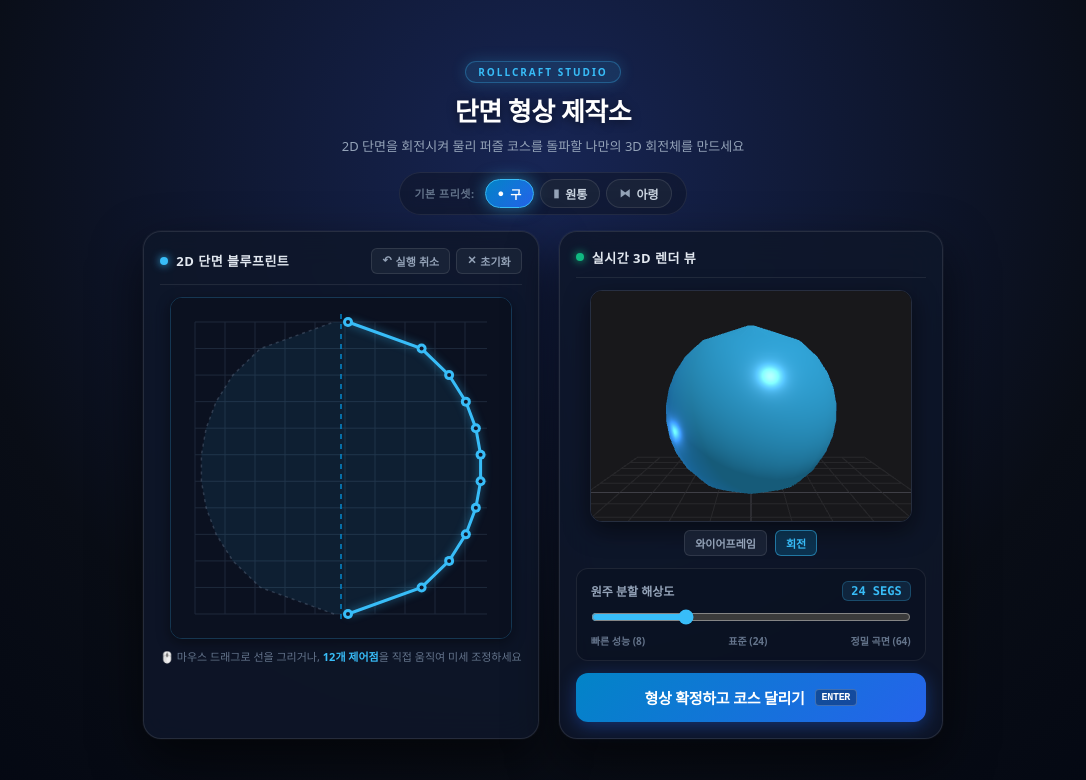
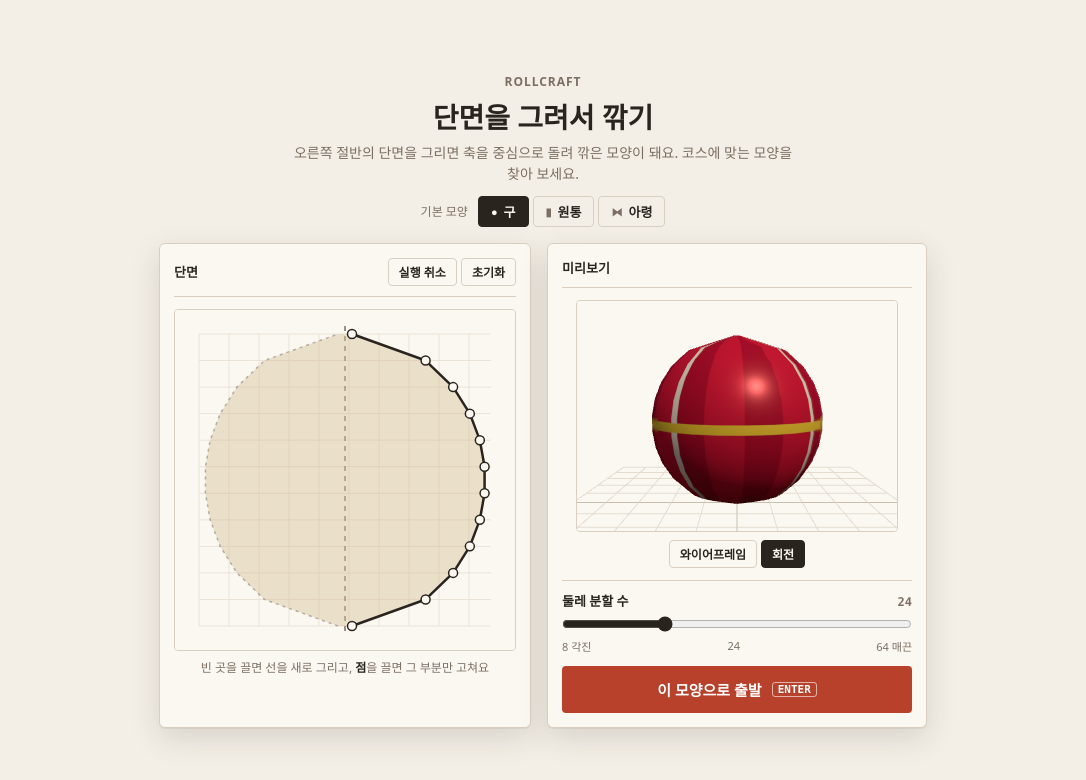
Before and after one commit to SYW77/rollcraft, a website built with Vite: page index.html in a window 1280 px wide. Shown: the whole page, without its empty margins (97-1183 px from the left). Built offline with nearby package versions, Linux system fonts and the light colour scheme; animation ran at ten frames a second.

Commit message:
[feat] 첫 화면 단면 에디터 톤 정리
Co-Authored-By: Claude Opus 5.5 <noreply@anthropic.com>

```diff
--- a/src/editor/EditorPreview.js
+++ b/src/editor/EditorPreview.js
@@ -1,9 +1,10 @@
 // 에디터 3D 미리보기 (별도 WebGLRenderer). 담당: 최수정
-// 회전체 메쉬를 실시간으로 렌더링하고, 회전/와이어프레임 토글을 지원합니다.
-// destroy 시 dispose + forceContextLoss 처리로 WebGL 컨텍스트 누수를 방지합니다.
+// 회전체를 게임과 같은 플레이어 재질로 보여 주고, 회전 · 와이어프레임을 켜고 끈다.
+// destroy 때 dispose + forceContextLoss로 WebGL 컨텍스트를 돌려준다 (작업대에서 여러 번 열림).
 import * as THREE from 'three';
 import { buildLatheGeometry } from './latheGeometry.js';
 import { PLAYER_SIZE } from '../shared/contracts.js';
+import { getMaterials } from '../render/materials.js';
 
 /**
  * @param {HTMLElement} container
@@ -33,26 +34,20 @@ export function createEditorPreview(container) {
 
   // 1. Scene & Camera
   const scene = new THREE.Scene();
-  scene.background = new THREE.Color(0x18181b); // 깔끔한 다크 테마
+  scene.background = new THREE.Color(0xfbf8f2); // 패널 종이색과 맞춘다
 
   const camera = new THREE.PerspectiveCamera(36, width / height, 0.1, 50);
   camera.position.set(0, 0.7, 2.2);
   camera.lookAt(0, PLAYER_SIZE * 0.5, 0);
 
-  // 2. Lighting (곡면과 법선이 선명하게 보이도록 구성)
-  const ambient = new THREE.AmbientLight(0xffffff, 0.8);
-  scene.add(ambient);
-
-  const dirLight1 = new THREE.DirectionalLight(0xffffff, 2.0);
-  dirLight1.position.set(2, 4, 3);
-  scene.add(dirLight1);
-
-  const dirLight2 = new THREE.DirectionalLight(0x60a5fa, 1.0); // 푸른 반사광
-  dirLight2.position.set(-3, -1, -2);
-  scene.add(dirLight2);
+  // 2. 조명: 게임과 같은 따뜻한 햇빛 하나 + 반구광
+  scene.add(new THREE.HemisphereLight(0xf6eee2, 0x6b5440, 1.1));
+  const sun = new THREE.DirectionalLight(0xffe4c4, 1.8);
+  sun.position.set(2, 4, 3);
+  scene.add(sun);
 
   // 3. Grid / Axis Helper (바닥 기준면)
-  const grid = new THREE.GridHelper(2, 10, 0x3f3f46, 0x27272a);
+  const grid = new THREE.GridHelper(2, 10, 0xc9bfae, 0xe4dccf);
   grid.position.y = 0;
   scene.add(grid);
 
@@ -64,16 +59,12 @@ export function createEditorPreview(container) {
   viewport.appendChild(renderer.domElement);
 
   // 5. Material & Mesh
-  const material = new THREE.MeshStandardMaterial({
-    color: 0x38bdf8,
-    metalness: 0.2,
-    roughness: 0.35,
-    wireframe: false,
-    side: THREE.DoubleSide,
-  });
+  // 게임 플레이어 재질을 복제 (텍스처는 공유, dispose해도 원본 텍스처는 남는다)
+  const material = getMaterials().player.clone();
+  material.side = THREE.DoubleSide;
 
   const wireMaterial = new THREE.MeshBasicMaterial({
-    color: 0xffffff,
+    color: 0x2a241f,
     wireframe: true,
     transparent: true,
     opacity: 0.35,
@@ -133,11 +124,12 @@ export function createEditorPreview(container) {
 
   // 7. 렌더 루프
   let animId = null;
-  const clock = new THREE.Clock();
+  let last = performance.now();
 
-  function animate() {
+  function animate(now = performance.now()) {
     animId = requestAnimationFrame(animate);
-    const delta = clock.getDelta();
+    const delta = Math.min(0.1, (now - last) / 1000);
+    last = now;
 
     if (autoRotate && !isDragging) {
       meshGroup.rotation.y += delta * 0.8;
--- a/src/editor/ShapeEditor.js
+++ b/src/editor/ShapeEditor.js
@@ -1,5 +1,5 @@
 // 2D 단면 에디터. 담당: 최수정
-// 2D 캔버스 자유 드로잉 + 12점 제어점 편집 + 실시간 3D 미리보기 + 프리셋 + Undo/Clear
+// 2D 캔버스에 단면 그리기 · 제어점 끌기 + 3D 미리보기 + 프리셋 + 실행 취소 / 초기화
 import './editor.css';
 import {
   PROFILE_POINTS,
@@ -41,11 +41,11 @@ export function createShapeEditor(container, { initialProfile, onConfirm }) {
   root.className = 'ed-root';
   root.innerHTML = `
     <header class="ed-header">
-      <div class="ed-header-badge">ROLLCRAFT STUDIO</div>
-      <h1 class="ed-title">단면 형상 제작소</h1>
-      <p class="ed-subtitle">2D 단면을 회전시켜 물리 퍼즐 코스를 돌파할 나만의 3D 회전체를 만드세요</p>
+      <div class="ed-header-badge">ROLLCRAFT</div>
+      <h1 class="ed-title">단면을 그려서 깎기</h1>
+      <p class="ed-subtitle">오른쪽 절반의 단면을 그리면 축을 중심으로 돌려 깎은 모양이 돼요. 코스에 맞는 모양을 찾아 보세요.</p>
       <div class="ed-presets-wrap">
-        <span class="ed-presets-label">기본 프리셋:</span>
+        <span class="ed-presets-label">기본 모양</span>
         <div class="ed-presets"></div>
       </div>
     </header>
@@ -56,21 +56,21 @@ export function createShapeEditor(container, { initialProfile, onConfirm }) {
         <div class="ed-panel-header">
           <div class="ed-panel-title-wrap">
             <span class="ed-panel-dot"></span>
-            <span class="ed-panel-title">2D 단면 블루프린트</span>
+            <span class="ed-panel-title">단면</span>
           </div>
           <div class="ed-canvas-actions">
             <button type="button" class="ed-btn-sm ed-btn-undo" title="실행 취소 (Ctrl+Z)">
-              <span>↶</span> 실행 취소
+              실행 취소
             </button>
             <button type="button" class="ed-btn-sm ed-btn-clear" title="초기화">
-              <span>✕</span> 초기화
+              초기화
             </button>
           </div>
         </div>
         <div class="ed-canvas-wrapper">
           <canvas class="ed-canvas" width="340" height="340"></canvas>
           <div class="ed-canvas-tip">
-            <span>🖱️ 마우스 드래그로 선을 그리거나, <strong>12개 제어점</strong>을 직접 움직여 미세 조정하세요</span>
+            <span>빈 곳을 끌면 선을 새로 그리고, <strong>점</strong>을 끌면 그 부분만 고쳐요</span>
           </div>
         </div>
       </section>
@@ -80,25 +80,25 @@ export function createShapeEditor(container, { initialProfile, onConfirm }) {
         <div class="ed-panel-header">
           <div class="ed-panel-title-wrap">
             <span class="ed-panel-dot ed-dot-cyan"></span>
-            <span class="ed-panel-title">실시간 3D 렌더 뷰</span>
+            <span class="ed-panel-title">미리보기</span>
           </div>
         </div>
         <div class="ed-preview-slot"></div>
         <div class="ed-controls">
           <div class="ed-slider-card">
             <div class="ed-row-header">
-              <span class="ed-row-label">원주 분할 해상도</span>
-              <span class="ed-seg-val">${segments} SEGS</span>
+              <span class="ed-row-label">둘레 분할 수</span>
+              <span class="ed-seg-val">${segments}</span>
             </div>
             <input type="range" class="ed-seg" min="${SEGMENTS_MIN}" max="${SEGMENTS_MAX}" value="${segments}">
             <div class="ed-slider-ticks">
-              <span>빠른 성능 (8)</span>
-              <span>표준 (24)</span>
-              <span>정밀 곡면 (64)</span>
+              <span>8 각진</span>
+              <span>24</span>
+              <span>64 매끈</span>
             </div>
           </div>
           <button type="button" class="ed-confirm">
-            <span>형상 확정하고 코스 달리기</span>
+            <span>이 모양으로 출발</span>
             <kbd class="ed-kbd">ENTER</kbd>
           </button>
         </div>
@@ -136,7 +136,7 @@ export function createShapeEditor(container, { initialProfile, onConfirm }) {
   const segVal = root.querySelector('.ed-seg-val');
   segInput.oninput = () => {
     segments = Number(segInput.value);
-    segVal.textContent = `${segments} SEGS`;
+    segVal.textContent = `${segments}`;
     preview.setShape(profile, segments);
   };
 
@@ -209,12 +209,11 @@ export function createShapeEditor(container, { initialProfile, onConfirm }) {
   function drawCanvas() {
     ctx.clearRect(0, 0, W, H);
 
-    // 1. 하이테크 그리드 배경
-    ctx.fillStyle = '#0b1120';
+    // 1. 모눈종이 배경
+    ctx.fillStyle = '#fbf8f2';
     ctx.fillRect(0, 0, W, H);
 
-    // 은은한 방안 그리드
-    ctx.strokeStyle = '#1e293b';
+    ctx.strokeStyle = '#ebe3d6';
     ctx.lineWidth = 1;
     for (let x = padX; x <= W - padX; x += 30) {
       ctx.beginPath();
@@ -230,8 +229,8 @@ export function createShapeEditor(container, { initialProfile, onConfirm }) {
       ctx.stroke();
     }
 
-    // 2. 중심 회전축 (Y-Axis)
-    ctx.strokeStyle = '#0284c7';
+    // 2. 회전축 (점선)
+    ctx.strokeStyle = '#7b6f63';
     ctx.lineWidth = 1.5;
     ctx.setLineDash([5, 5]);
     ctx.beginPath();
@@ -240,8 +239,8 @@ export function createShapeEditor(container, { initialProfile, onConfirm }) {
     ctx.stroke();
     ctx.setLineDash([]);
 
-    // 3. 회전 대칭 실루엣 (은은한 청록빛 채우기)
-    ctx.fillStyle = 'rgba(56, 189, 248, 0.08)';
+    // 3. 깎인 모양 실루엣 (나무색)
+    ctx.fillStyle = 'rgba(214, 191, 152, 0.45)';
     ctx.beginPath();
     for (let i = 0; i < profile.length; i++) {
       const { x, y } = profileToCanvas(profile[i].r, profile[i].y);
@@ -257,7 +256,7 @@ export function createShapeEditor(container, { initialProfile, onConfirm }) {
     ctx.fill();
 
     // 4. 왼쪽 대칭 윤곽선
-    ctx.strokeStyle = 'rgba(100, 116, 139, 0.4)';
+    ctx.strokeStyle = 'rgba(123, 111, 99, 0.5)';
     ctx.lineWidth = 1.5;
     ctx.setLineDash([3, 4]);
     ctx.beginPath();
@@ -270,11 +269,10 @@ export function createShapeEditor(container, { initialProfile, onConfirm }) {
     ctx.stroke();
     ctx.setLineDash([]);
 
-    // 5. 활성 오른쪽 단면 곡선 (네온 시안)
-    ctx.strokeStyle = '#38bdf8';
-    ctx.lineWidth = 3;
-    ctx.shadowColor = 'rgba(56, 189, 248, 0.6)';
-    ctx.shadowBlur = 8;
+    // 5. 편집하는 오른쪽 단면 (먹선)
+    ctx.strokeStyle = '#2a241f';
+    ctx.lineWidth = 2.5;
+    ctx.lineJoin = 'round';
     ctx.beginPath();
     for (let i = 0; i < profile.length; i++) {
       const { x, y } = profileToCanvas(profile[i].r, profile[i].y);
@@ -282,24 +280,19 @@ export function createShapeEditor(container, { initialProfile, onConfirm }) {
       else ctx.lineTo(x, y);
     }
     ctx.stroke();
-    ctx.shadowBlur = 0;
 
-    // 6. 12개 제어점(Control Points)
+    // 6. 제어점: 속이 빈 원, 끄는 중인 점만 주홍
     for (let i = 0; i < profile.length; i++) {
       const { x, y } = profileToCanvas(profile[i].r, profile[i].y);
       const isDrag = i === activeDragPointIdx;
 
-      // 점 외곽 링
-      ctx.fillStyle = isDrag ? '#f59e0b' : '#38bdf8';
       ctx.beginPath();
-      ctx.arc(x, y, isDrag ? 7 : 5, 0, Math.PI * 2);
+      ctx.arc(x, y, isDrag ? 6 : 4.5, 0, Math.PI * 2);
+      ctx.fillStyle = isDrag ? '#b8412b' : '#fbf8f2';
       ctx.fill();
-
-      // 내부 핀포인트
-      ctx.fillStyle = '#0f172a';
-      ctx.beginPath();
-      ctx.arc(x, y, isDrag ? 3 : 2, 0, Math.PI * 2);
-      ctx.fill();
+      ctx.lineWidth = 1.5;
+      ctx.strokeStyle = isDrag ? '#b8412b' : '#2a241f';
+      ctx.stroke();
     }
   }
 
--- a/src/editor/editor.css
+++ b/src/editor/editor.css
@@ -1,6 +1,18 @@
-/* ==========================================================================
-   RollCraft Shape Editor — Studio Workshop Theme (클래스 접두사: ed-)
-   ========================================================================== */
+/* RollCraft 단면 에디터 (클래스 접두사: ed-). 담당: 최수정
+   테마: 공방 작업 노트. 색 변수는 ui.css와 같은 값 (에디터만 단독으로 띄워도 되도록 여기에도 둔다). */
+
+:root {
+  --rc-paper: #f4efe6;
+  --rc-card: #fbf8f2;
+  --rc-ink: #2a241f;
+  --rc-muted: #7b6f63;
+  --rc-line: #d8cfc1;
+  --rc-accent: #b8412b;
+  --rc-accent-dark: #973321;
+  --rc-shadow: 0 1px 0 rgba(42, 36, 31, 0.06), 0 10px 30px rgba(42, 36, 31, 0.14);
+  --rc-font: 'Pretendard', 'Apple SD Gothic Neo', 'Noto Sans KR', system-ui, sans-serif;
+  --rc-mono: ui-monospace, 'SF Mono', Menlo, Consolas, monospace;
+}
 
 .ed-root {
   position: absolute;
@@ -10,152 +22,122 @@
   align-items: center;
   justify-content: center;
   gap: 16px;
-  background: radial-gradient(circle at 50% 20%, #172554 0%, #090d16 65%, #030712 100%);
-  color: #f1f5f9;
-  user-select: none;
-  font-family:
-    system-ui,
-    -apple-system,
-    BlinkMacSystemFont,
-    'Segoe UI',
-    Roboto,
-    sans-serif;
-  padding: 20px;
+  padding: 20px 16px;
   box-sizing: border-box;
   overflow-y: auto;
   overflow-x: hidden;
+  background: var(--rc-paper);
+  color: var(--rc-ink);
+  font-family: var(--rc-font);
+  user-select: none;
 }
 
-/* ── 1. 상단 헤더 & 프리셋 선택기 ──────────────────────────────────── */
+/* ── 1. 제목 · 프리셋 ───────────────────────────────────────────── */
 .ed-header {
   display: flex;
   flex-direction: column;
   align-items: center;
-  gap: 8px;
+  gap: 6px;
   text-align: center;
 }
 
 .ed-header-badge {
-  display: inline-block;
-  font-size: 10px;
-  font-weight: 800;
-  letter-spacing: 2px;
-  color: #38bdf8;
-  background: rgba(56, 189, 248, 0.12);
-  border: 1px solid rgba(56, 189, 248, 0.3);
-  padding: 3px 12px;
-  border-radius: 9999px;
-  box-shadow: 0 0 15px rgba(56, 189, 248, 0.2);
+  font-size: 12px;
+  font-weight: 700;
+  letter-spacing: 0.08em;
+  color: var(--rc-muted);
 }
 
 .ed-title {
   margin: 0;
-  font-size: 26px;
-  font-weight: 900;
-  letter-spacing: -0.5px;
-  color: #ffffff;
-  text-shadow: 0 2px 10px rgba(0, 0, 0, 0.5);
+  font-size: 28px;
+  font-weight: 800;
 }
 
 .ed-subtitle {
-  margin: 0 0 8px;
-  font-size: 13px;
-  color: #94a3b8;
+  margin: 0 0 6px;
   max-width: 520px;
-  line-height: 1.4;
+  font-size: 14px;
+  color: var(--rc-muted);
+  line-height: 1.5;
+  word-break: keep-all;
 }
 
 .ed-presets-wrap {
   display: flex;
   align-items: center;
   gap: 10px;
-  background: rgba(15, 23, 42, 0.6);
-  backdrop-filter: blur(8px);
-  padding: 6px 14px;
-  border-radius: 9999px;
-  border: 1px solid rgba(255, 255, 255, 0.08);
 }
 
 .ed-presets-label {
-  font-size: 11px;
-  font-weight: 700;
-  color: #64748b;
-  letter-spacing: 0.5px;
+  font-size: 12px;
+  color: var(--rc-muted);
 }
 
 .ed-presets {
   display: flex;
-  gap: 6px;
+  gap: 4px;
 }
 
 .ed-preset-btn {
-  background: rgba(30, 41, 59, 0.7);
-  color: #cbd5e1;
-  border: 1px solid rgba(255, 255, 255, 0.1);
-  border-radius: 9999px;
-  padding: 5px 12px;
-  font-size: 12px;
-  font-weight: 600;
-  cursor: pointer;
-  transition: all 0.15s ease;
   display: flex;
   align-items: center;
   gap: 6px;
+  padding: 5px 12px;
+  background: transparent;
+  color: var(--rc-ink);
+  border: 1px solid var(--rc-line);
+  border-radius: 4px;
+  font: 600 13px var(--rc-font);
+  cursor: pointer;
 }
 
 .ed-preset-icon {
   font-size: 11px;
-  color: #94a3b8;
+  color: var(--rc-muted);
 }
 
 .ed-preset-btn:hover {
-  background: rgba(51, 65, 85, 0.9);
-  color: #ffffff;
-  border-color: rgba(255, 255, 255, 0.25);
-  transform: translateY(-1px);
+  border-color: var(--rc-ink);
 }
 
 .ed-preset-btn.ed-on {
-  background: linear-gradient(135deg, #0284c7, #2563eb);
-  color: #ffffff;
-  border-color: #38bdf8;
-  box-shadow: 0 0 16px rgba(56, 189, 248, 0.5);
+  background: var(--rc-ink);
+  color: var(--rc-card);
+  border-color: var(--rc-ink);
 }
 
 .ed-preset-btn.ed-on .ed-preset-icon {
-  color: #ffffff;
+  color: var(--rc-card);
 }
 
-/* ── 2. 메인 패널 레이아웃 ─────────────────────────────────────────── */
+/* ── 2. 패널 배치 ───────────────────────────────────────────────── */
 .ed-main {
   display: flex;
-  gap: 20px;
+  gap: 16px;
   align-items: stretch;
   justify-content: center;
+  width: 100%;
   max-width: 920px;
-  width: 100%;
 }
 
 .ed-panel {
   display: flex;
   flex-direction: column;
-  background: rgba(15, 23, 42, 0.85);
-  backdrop-filter: blur(16px);
-  border: 1px solid rgba(255, 255, 255, 0.1);
-  border-radius: 18px;
-  padding: 16px;
-  box-shadow:
-    0 20px 50px rgba(0, 0, 0, 0.6),
-    0 0 0 1px rgba(255, 255, 255, 0.04);
   gap: 12px;
+  padding: 14px;
+  background: var(--rc-card);
+  border: 1px solid var(--rc-line);
+  border-radius: 6px;
+  box-shadow: var(--rc-shadow);
 }
 
 .ed-panel-header {
   display: flex;
   justify-content: space-between;
   align-items: center;
-  border-bottom: 1px solid rgba(255, 255, 255, 0.08);
   padding-bottom: 10px;
+  border-bottom: 1px solid var(--rc-line);
 }
 
 .ed-panel-title-wrap {
@@ -164,90 +146,75 @@
   gap: 8px;
 }
 
+/* 패널 제목 앞 점은 쓰지 않는다 */
 .ed-panel-dot {
-  width: 8px;
-  height: 8px;
-  border-radius: 50%;
-  background: #38bdf8;
-  box-shadow: 0 0 8px #38bdf8;
-}
-
-.ed-panel-dot.ed-dot-cyan {
-  background: #10b981;
-  box-shadow: 0 0 8px #10b981;
+  display: none;
 }
 
 .ed-panel-title {
   font-size: 13px;
   font-weight: 700;
-  letter-spacing: 0.5px;
-  color: #e2e8f0;
-  text-transform: uppercase;
 }
 
-/* ── 3. 2D 캔버스 드로잉 패널 ──────────────────────────────────────── */
+/* ── 3. 단면 그리기 ─────────────────────────────────────────────── */
 .ed-canvas-actions {
   display: flex;
-  gap: 6px;
+  gap: 4px;
 }
 
-.ed-btn-sm {
-  background: rgba(30, 41, 59, 0.7);
-  color: #94a3b8;
-  border: 1px solid rgba(255, 255, 255, 0.1);
-  border-radius: 6px;
-  padding: 4px 10px;
-  font-size: 11px;
-  font-weight: 600;
-  cursor: pointer;
-  transition: all 0.15s ease;
+.ed-btn-sm,
+.ed-tool-btn {
   display: flex;
   align-items: center;
   gap: 4px;
+  padding: 4px 10px;
+  background: transparent;
+  color: var(--rc-ink);
+  border: 1px solid var(--rc-line);
+  border-radius: 4px;
+  font: 600 12px var(--rc-font);
+  cursor: pointer;
 }
 
-.ed-btn-sm:hover {
-  background: rgba(51, 65, 85, 0.9);
-  color: #ffffff;
-  border-color: rgba(255, 255, 255, 0.2);
+.ed-btn-sm:hover,
+.ed-tool-btn:hover {
+  border-color: var(--rc-ink);
 }
 
-.ed-btn-clear:hover {
-  color: #fb7185;
-  border-color: rgba(244, 63, 94, 0.3);
+.ed-tool-btn.ed-active {
+  background: var(--rc-ink);
+  color: var(--rc-card);
+  border-color: var(--rc-ink);
 }
 
 .ed-canvas-wrapper {
   display: flex;
   flex-direction: column;
   align-items: center;
-  gap: 10px;
+  gap: 8px;
 }
 
 .ed-canvas {
-  border-radius: 12px;
-  border: 1px solid rgba(56, 189, 248, 0.2);
-  box-shadow:
-    inset 0 2px 10px rgba(0, 0, 0, 0.8),
-    0 4px 14px rgba(0, 0, 0, 0.4);
-  cursor: crosshair;
   max-width: 100%;
   height: auto;
   box-sizing: border-box;
+  border: 1px solid var(--rc-line);
+  border-radius: 4px;
+  cursor: crosshair;
 }
 
 .ed-canvas-tip {
-  font-size: 11px;
-  color: #64748b;
+  font-size: 12px;
+  color: var(--rc-muted);
   text-align: center;
-  line-height: 1.4;
+  line-height: 1.5;
 }
 
 .ed-canvas-tip strong {
-  color: #38bdf8;
+  color: var(--rc-ink);
 }
 
-/* ── 4. 3D 미리보기 및 슬라이더/확정 패널 ──────────────────────────── */
+/* ── 4. 미리보기 · 분할 수 · 확정 ───────────────────────────────── */
 .ed-control-panel {
   width: 350px;
   justify-content: space-between;
@@ -268,12 +235,9 @@
 .ed-preview {
   width: 320px;
   height: 230px;
-  border-radius: 12px;
   overflow: hidden;
-  box-shadow:
-    inset 0 0 20px rgba(0, 0, 0, 0.8),
-    0 8px 24px rgba(0, 0, 0, 0.5);
-  border: 1px solid rgba(255, 255, 255, 0.1);
+  border: 1px solid var(--rc-line);
+  border-radius: 4px;
   cursor: grab;
 }
 
@@ -287,30 +251,7 @@
 
 .ed-preview-tools {
   display: flex;
-  gap: 8px;
-}
-
-.ed-tool-btn {
-  background: rgba(30, 41, 59, 0.7);
-  color: #94a3b8;
-  border: 1px solid rgba(255, 255, 255, 0.1);
-  border-radius: 6px;
-  padding: 4px 10px;
-  font-size: 11px;
-  font-weight: 600;
-  cursor: pointer;
-  transition: all 0.15s ease;
-}
-
-.ed-tool-btn:hover {
-  color: #f8fafc;
-  border-color: #64748b;
-}
-
-.ed-tool-btn.ed-active {
-  background: rgba(14, 165, 233, 0.2);
-  color: #38bdf8;
-  border-color: rgba(56, 189, 248, 0.5);
+  gap: 4px;
 }
 
 .ed-controls {
@@ -320,116 +261,86 @@
   margin-top: auto;
 }
 
-/* 슬라이더 카드 */
 .ed-slider-card {
-  background: rgba(11, 17, 32, 0.6);
-  border: 1px solid rgba(255, 255, 255, 0.08);
-  border-radius: 12px;
-  padding: 12px 14px;
   display: flex;
   flex-direction: column;
-  gap: 8px;
+  gap: 6px;
+  padding-top: 10px;
+  border-top: 1px solid var(--rc-line);
 }
 
 .ed-row-header {
   display: flex;
   justify-content: space-between;
-  align-items: center;
+  align-items: baseline;
 }
 
 .ed-row-label {
-  font-size: 12px;
-  font-weight: 700;
-  color: #94a3b8;
+  font-size: 13px;
+  font-weight: 600;
 }
 
 .ed-seg-val {
-  font-family: ui-monospace, SFMono-Regular, Menlo, Monaco, Consolas, monospace;
-  font-size: 12px;
-  font-weight: 800;
-  color: #38bdf8;
-  background: rgba(56, 189, 248, 0.12);
-  border: 1px solid rgba(56, 189, 248, 0.25);
-  padding: 2px 8px;
-  border-radius: 6px;
+  font: 600 12px var(--rc-mono);
+  color: var(--rc-muted);
 }
 
 .ed-seg {
   width: 100%;
-  accent-color: #38bdf8;
+  margin: 0;
+  accent-color: var(--rc-ink);
   cursor: pointer;
-  margin: 0;
 }
 
 .ed-slider-ticks {
   display: flex;
   justify-content: space-between;
-  font-size: 10px;
-  color: #64748b;
-  font-weight: 600;
+  font-size: 11px;
+  color: var(--rc-muted);
 }
 
-/* 확정 버튼 */
 .ed-confirm {
-  background: linear-gradient(135deg, #0284c7 0%, #2563eb 100%);
-  color: #ffffff;
-  border: none;
-  border-radius: 12px;
-  padding: 14px 18px;
-  font-size: 15px;
-  font-weight: 800;
-  cursor: pointer;
-  box-shadow: 0 4px 18px rgba(37, 99, 235, 0.4);
-  transition: all 0.18s cubic-bezier(0.16, 1, 0.3, 1);
   display: flex;
   align-items: center;
   justify-content: center;
   gap: 10px;
-  letter-spacing: -0.3px;
+  padding: 13px 16px;
+  background: var(--rc-accent);
+  color: #fff;
+  border: none;
+  border-radius: 4px;
+  font: 700 15px var(--rc-font);
+  cursor: pointer;
+  transition: background-color 0.12s;
 }
 
 .ed-confirm:hover {
-  background: linear-gradient(135deg, #0369a1 0%, #1d4ed8 100%);
-  box-shadow: 0 6px 24px rgba(37, 99, 235, 0.6);
-  transform: translateY(-2px);
-}
-
-.ed-confirm:active {
-  transform: translateY(0);
+  background: var(--rc-accent-dark);
 }
 
 .ed-kbd {
-  font-size: 10px;
-  font-weight: 800;
-  padding: 2px 6px;
-  background: rgba(0, 0, 0, 0.3);
-  border: 1px solid rgba(255, 255, 255, 0.2);
-  border-radius: 4px;
-  color: #ffffff;
+  padding: 0 5px;
+  font: 600 11px var(--rc-mono);
+  border: 1px solid rgba(255, 255, 255, 0.6);
+  border-radius: 3px;
 }
 
-/* ── 6. 좁은 창 반응형 레이아웃 (세로 화면 / 창 축소 시) ─────────────── */
+/* ── 5. 좁은 화면 ───────────────────────────────────────────────── */
 @media (max-width: 820px) {
   .ed-root {
-    padding: 14px 10px;
+    padding: 14px 16px;
   }
 
   .ed-main {
     flex-direction: column;
     align-items: center;
-    gap: 16px;
-    width: 100%;
     max-width: 400px;
   }
 
-  .ed-panel {
+  .ed-panel,
+  .ed-control-panel {
     width: 100%;
     box-sizing: border-box;
-  }
-
-  .ed-control-panel {
-    width: 100%;
-    max-width: 100%;
   }
 
   .ed-preview {
```
